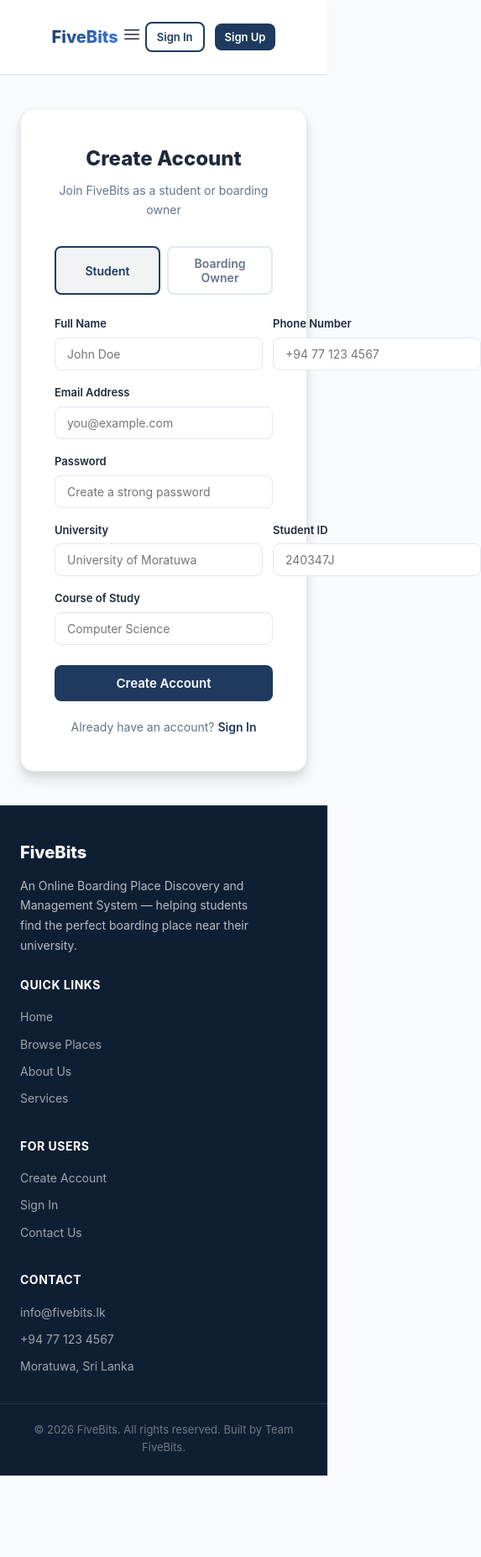
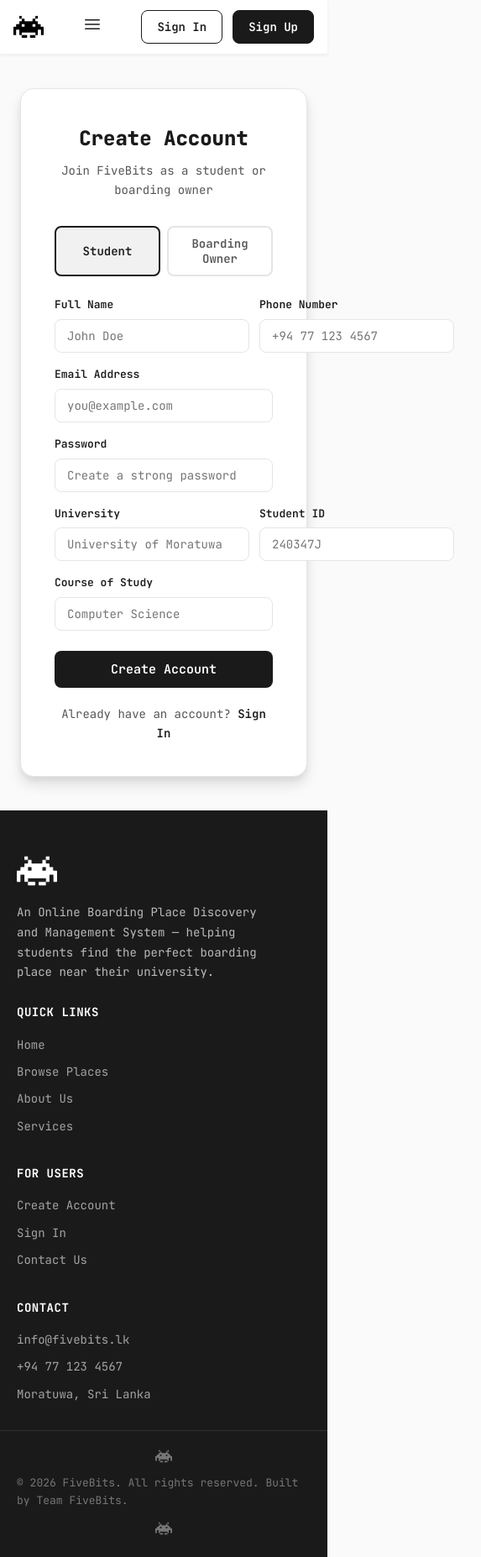
Before and after one commit to FiveBiits/fivebits-app, a React (Create React App) app in the folder fivebits-frontend/: page /signup in a window 390 px wide. Shown: the whole page at 84% size, 573 px wide, since content can reach past the window. Before the commit the page ends 1757 px from the top, so only its background shows below. Built offline with nearby package versions, Linux system fonts and the light colour scheme; no server answers.

Commit message:
Modify the Navbar and the Footer

```diff
--- a/fivebits-frontend/public/index.html
+++ b/fivebits-frontend/public/index.html
@@ -10,6 +10,9 @@
       content="Web site created using create-react-app"
     />
     <link rel="apple-touch-icon" href="%PUBLIC_URL%/logo192.png" />
+    <link rel="preconnect" href="https://fonts.googleapis.com" />
+    <link rel="preconnect" href="https://fonts.gstatic.com" crossorigin />
+    <link href="https://fonts.googleapis.com/css2?family=JetBrains+Mono:ital,wght@0,100..800;1,100..800&display=swap" rel="stylesheet" />
     <!--
       manifest.json provides metadata used when your web app is installed on a
       user's mobile device or desktop. See https://developers.google.com/web/fundamentals/web-app-manifest/
--- a/fivebits-frontend/src/index.css
+++ b/fivebits-frontend/src/index.css
@@ -1,20 +1,20 @@
 :root {
-  --primary: #1e3a5f;
-  --primary-light: #2d5a8e;
-  --primary-dark: #0f1f33;
-  --accent: #f59e0b;
-  --accent-light: #fbbf24;
+  --primary: #1b1a1a;
+  --primary-light: #333333;
+  --primary-dark: #000000;
+  --accent: #1b1a1a;
+  --accent-light: #ffffff;
   --success: #10b981;
   --danger: #ef4444;
   --warning: #f59e0b;
-  --info: #3b82f6;
+  --info: #555555;
   --bg-primary: #ffffff;
-  --bg-secondary: #f8fafc;
-  --bg-tertiary: #f1f5f9;
-  --text-primary: #1e293b;
-  --text-secondary: #64748b;
-  --text-muted: #94a3b8;
-  --border: #e2e8f0;
+  --bg-secondary: #fafafa;
+  --bg-tertiary: #f5f5f5;
+  --text-primary: #1b1a1a;
+  --text-secondary: #555555;
+  --text-muted: #999999;
+  --border: #e5e5e5;
   --shadow-sm: 0 1px 2px rgba(0,0,0,0.05);
   --shadow: 0 1px 3px rgba(0,0,0,0.1), 0 1px 2px rgba(0,0,0,0.06);
   --shadow-md: 0 4px 6px rgba(0,0,0,0.07), 0 2px 4px rgba(0,0,0,0.06);
@@ -33,7 +33,7 @@
 }
 
 body {
-  font-family: -apple-system, BlinkMacSystemFont, 'Segoe UI', 'Inter', 'Roboto', sans-serif;
+  font-family: 'JetBrains Mono', monospace;
   -webkit-font-smoothing: antialiased;
   -moz-osx-font-smoothing: grayscale;
   background-color: var(--bg-secondary);
--- a/fivebits-frontend/src/layouts/footer.css
+++ b/fivebits-frontend/src/layouts/footer.css
@@ -1,9 +1,103 @@
-.footer { background: var(--primary-dark); color: rgba(255,255,255,0.7); padding: 40px 0 24px; margin-top: auto; }
-.footer-inner { max-width: 1200px; margin: 0 auto; padding: 0 24px; display: grid; grid-template-columns: 2fr 1fr 1fr 1fr; gap: 40px; }
-.footer-brand h3 { font-size: 20px; font-weight: 800; color: white; margin-bottom: 12px; }
-.footer-brand p { font-size: 14px; line-height: 1.7; max-width: 300px; }
-.footer-col h4 { color: white; font-size: 14px; font-weight: 700; margin-bottom: 16px; text-transform: uppercase; letter-spacing: 0.5px; }
-.footer-col a { display: block; color: rgba(255,255,255,0.6); font-size: 14px; text-decoration: none; margin-bottom: 10px; transition: var(--transition); }
-.footer-col a:hover { color: var(--accent); }
-.footer-bottom { max-width: 1200px; margin: 32px auto 0; padding: 20px 24px 0; border-top: 1px solid rgba(255,255,255,0.1); text-align: center; font-size: 13px; color: rgba(255,255,255,0.4); }
-@media (max-width: 768px) { .footer-inner { grid-template-columns: 1fr; gap: 24px; } }
+/* ── Footer ── */
+.footer {
+  background: #1b1a1a;
+  color: rgba(255, 255, 255, 0.7);
+  padding: 48px 0 24px;
+  margin-top: auto;
+}
+
+.footer-inner {
+  max-width: 1200px;
+  margin: 0 auto;
+  padding: 0 32px;
+  display: grid;
+  grid-template-columns: 2fr 1fr 1fr 1fr;
+  gap: 40px;
+}
+
+/* ── Brand ── */
+.footer-brand-header {
+  display: flex;
+  align-items: center;
+  gap: 10px;
+  margin-bottom: 14px;
+}
+
+.footer-logo {
+  height: 48px;
+  width: auto;
+  object-fit: contain;
+  filter: brightness(0) invert(1);
+}
+
+.footer-brand h3 {
+  font-size: 20px;
+  font-weight: 800;
+  color: #ffffff;
+  margin: 0;
+}
+
+.footer-brand p {
+  font-size: 14px;
+  line-height: 1.7;
+  max-width: 300px;
+}
+
+/* ── Columns ── */
+.footer-col h4 {
+  color: #ffffff;
+  font-size: 14px;
+  font-weight: 700;
+  margin-bottom: 16px;
+  text-transform: uppercase;
+  letter-spacing: 0.5px;
+}
+
+.footer-col a {
+  display: block;
+  color: rgba(255, 255, 255, 0.6);
+  font-size: 14px;
+  text-decoration: none;
+  margin-bottom: 10px;
+  transition: color 0.2s;
+}
+
+.footer-col a:hover {
+  color: #ffffff;
+}
+
+/* ── Bottom bar ── */
+.footer-bottom {
+  max-width: 1200px;
+  margin: 32px auto 0;
+  padding: 20px 32px 0;
+  border-top: 1px solid rgba(255, 255, 255, 0.1);
+  display: flex;
+  align-items: center;
+  justify-content: center;
+  gap: 12px;
+  font-size: 13px;
+  color: rgba(255, 255, 255, 0.4);
+}
+
+.footer-bottom-icon {
+  height: 20px;
+  width: 20px;
+  object-fit: contain;
+  filter: brightness(0) invert(1);
+  opacity: 0.4;
+}
+
+/* ── Responsive ── */
+@media (max-width: 768px) {
+  .footer-inner {
+    grid-template-columns: 1fr;
+    gap: 24px;
+    padding: 0 20px;
+  }
+
+  .footer-bottom {
+    padding: 20px 20px 0;
+    flex-wrap: wrap;
+  }
+}
--- a/fivebits-frontend/src/layouts/footer.jsx
+++ b/fivebits-frontend/src/layouts/footer.jsx
@@ -1,4 +1,5 @@
 import { Link } from 'react-router-dom';
+import logo from '../assets/logo.png';
 import './footer.css';
 
 export default function Footer() {
@@ -6,7 +7,9 @@ export default function Footer() {
     <footer className="footer">
       <div className="footer-inner">
         <div className="footer-brand">
-          <h3>FiveBits</h3>
+          <div className="footer-brand-header">
+            <img src={logo} alt="FiveBits" className="footer-logo" />
+          </div>
           <p>An Online Boarding Place Discovery and Management System — helping students find the perfect boarding place near their university.</p>
         </div>
         <div className="footer-col">
@@ -30,7 +33,9 @@ export default function Footer() {
         </div>
       </div>
       <div className="footer-bottom">
-        &copy; {new Date().getFullYear()} FiveBits. All rights reserved. Built by Team FiveBits.
+        <img src={logo} alt="" className="footer-bottom-icon" />
+        <span>&copy; {new Date().getFullYear()} FiveBits. All rights reserved. Built by Team FiveBits.</span>
+        <img src={logo} alt="" className="footer-bottom-icon" />
       </div>
     </footer>
   );
--- a/fivebits-frontend/src/layouts/navbar.css
+++ b/fivebits-frontend/src/layouts/navbar.css
@@ -1,53 +1,44 @@
-.navbar { background: var(--bg-primary); border-bottom: 1px solid var(--border); position: sticky; top: 0; z-index: 1000; box-shadow: var(--shadow-sm); }
-.navbar-inner { max-width: 1200px; margin: 0 auto; padding: 0 24px; display: flex; align-items: center; justify-content: space-between; height: 64px; }
-.navbar-logo { display: flex; align-items: center; gap: 10px; font-size: 20px; font-weight: 800; color: var(--primary); text-decoration: none; }
-.navbar-logo span { background: linear-gradient(135deg, var(--primary), var(--info)); -webkit-background-clip: text; -webkit-text-fill-color: transparent; background-clip: text; }
-.navbar-links { display: flex; align-items: center; gap: 4px; list-style: none; }
-.navbar-links a { display: flex; align-items: center; gap: 6px; padding: 8px 16px; border-radius: var(--radius); color: var(--text-secondary); font-size: 14px; font-weight: 500; text-decoration: none; transition: var(--transition); }
-.navbar-links a:hover { color: var(--primary); background: var(--bg-tertiary); }
-.navbar-links a.active { color: var(--primary); background: rgba(30,58,95,0.08); font-weight: 600; }
-.navbar-actions { display: flex; align-items: center; gap: 12px; }
-.navbar-user { position: relative; }
-.navbar-user-btn { display: flex; align-items: center; gap: 8px; padding: 6px 12px; border: 1px solid var(--border); border-radius: var(--radius); background: var(--bg-primary); cursor: pointer; transition: var(--transition); }
-.navbar-user-btn:hover { border-color: var(--primary); box-shadow: var(--shadow-sm); }
-.navbar-avatar { width: 32px; height: 32px; border-radius: 50%; background: linear-gradient(135deg, var(--primary), var(--info)); display: flex; align-items: center; justify-content: center; color: white; font-weight: 700; font-size: 13px; flex-shrink: 0; }
-.navbar-user-info { text-align: left; }
-.navbar-user-name { font-size: 13px; font-weight: 600; color: var(--text-primary); }
-.navbar-user-role { font-size: 11px; color: var(--text-muted); text-transform: capitalize; }
-.navbar-dropdown { position: absolute; top: calc(100% + 8px); right: 0; min-width: 200px; background: var(--bg-primary); border: 1px solid var(--border); border-radius: var(--radius-lg); box-shadow: var(--shadow-lg); padding: 8px; z-index: 1001; animation: dropIn 0.15s ease; }
-@keyframes dropIn { from { opacity: 0; transform: translateY(-6px); } to { opacity: 1; transform: translateY(0); } }
-.navbar-dropdown a, .navbar-dropdown button { display: flex; align-items: center; gap: 10px; width: 100%; padding: 10px 12px; border: none; background: none; border-radius: var(--radius); font-size: 14px; color: var(--text-primary); cursor: pointer; transition: var(--transition); text-decoration: none; }
-.navbar-dropdown a:hover, .navbar-dropdown button:hover { background: var(--bg-tertiary); }
-.navbar-dropdown button.logout { color: var(--danger); }
-.navbar-dropdown-divider { height: 1px; background: var(--border); margin: 4px 0; }
-.navbar-mobile-btn { display: none; background: none; border: none; font-size: 24px; color: var(--text-primary); cursor: pointer; padding: 4px; }
-@media (max-width: 768px) {
-  .navbar-links { display: none; }
-  .navbar-mobile-btn { display: block; }
-  .navbar-links.mobile-open { display: flex; flex-direction: column; position: absolute; top: 64px; left: 0; right: 0; background: var(--bg-primary); border-bottom: 1px solid var(--border); padding: 16px; box-shadow: var(--shadow-md); }
-  .navbar-user-info { display: none; }
+/* ── Navbar ── */
+.navbar {
+  background: #ffffff;
+  border-bottom: 1px solid #f0f0f0;
+  position: sticky;
+  top: 0;
+  z-index: 1000;
+  box-shadow: 0 1px 4px rgba(0, 0, 0, 0.06);
 }
-.navbar {
+
+.navbar-inner {
+  max-width: 1200px;
+  margin: 0 auto;
+  padding: 0 32px;
   display: flex;
   align-items: center;
   justify-content: space-between;
-  padding: 16px 32px;
-  background-color: #ffffff;
-  position: relative;
-  z-index: 100;
+  height: 64px;
 }
 
-.navbar-logo img {
-  height: 10vh;
-  display: block;
+/* ── Logo ── */
+.navbar-logo {
+  display: flex;
+  align-items: center;
+  text-decoration: none;
+  flex-shrink: 0;
 }
 
-/* ── Desktop links ── */
+.navbar-logo-img {
+  height: 44px;
+  width: auto;
+  object-fit: contain;
+}
+
+/* ── Nav Links ── */
 .navbar-links {
+  display: flex;
+  align-items: center;
+  gap: 4px;
   list-style: none;
-  display: flex;
-  gap: 24px;
-  margin: 0;
+  margin: 0 auto;
   padding: 0;
 }
 
@@ -55,15 +46,24 @@
   display: flex;
   align-items: center;
   gap: 6px;
-  color: rgb(27, 26, 26);
+  padding: 8px 16px;
+  border-radius: 8px;
+  color: #444;
+  font-size: 14px;
+  font-weight: 500;
   text-decoration: none;
-  font-weight: 600;
-  transition: color 0.2s;
+  transition: color 0.2s, background-color 0.2s;
 }
 
-.navbar-links a:hover,
+.navbar-links a:hover {
+  color: #1b1a1a;
+  background: #f5f5f5;
+}
+
 .navbar-links a.active {
-  color: #707070;
+  color: #1b1a1a;
+  background: rgba(27, 26, 26, 0.07);
+  font-weight: 600;
 }
 
 .navbar-links li {
@@ -71,267 +71,205 @@
 }
 
 .navbar-links li:hover {
+  transform: scale(1.03);
+}
+
+/* ── Actions (Sign In/Up or Profile) ── */
+.navbar-actions {
+  display: flex;
+  align-items: center;
+  gap: 12px;
+  flex-shrink: 0;
+}
+
+/* ── Profile Icon Button ── */
+.navbar-user {
+  position: relative;
+}
+
+.navbar-profile-icon {
+  display: flex;
+  align-items: center;
+  justify-content: center;
+  width: 40px;
+  height: 40px;
+  border-radius: 50%;
+  border: 2px solid #e0e0e0;
+  background: #ffffff;
+  color: #1b1a1a;
+  cursor: pointer;
+  transition: border-color 0.2s, background-color 0.2s, transform 0.2s;
+}
+
+.navbar-profile-icon:hover {
+  border-color: #1b1a1a;
+  background: #f5f5f5;
   transform: scale(1.05);
 }
 
-.nav-icon {
-  display: none;
-  width: 20px;
-  height: 20px;
+/* ── Dropdown ── */
+.navbar-dropdown {
+  position: absolute;
+  top: calc(100% + 10px);
+  right: 0;
+  min-width: 200px;
+  background: #ffffff;
+  border: 1px solid #f0f0f0;
+  border-radius: 12px;
+  box-shadow: 0 8px 30px rgba(0, 0, 0, 0.12);
+  padding: 8px;
+  z-index: 1001;
+  animation: dropIn 0.15s ease;
 }
 
-.nav-icon svg {
-  width: 100%;
-  height: 100%;
+@keyframes dropIn {
+  from { opacity: 0; transform: translateY(-6px); }
+  to { opacity: 1; transform: translateY(0); }
 }
 
-/* ── Auth section ── */
-.navbar-auth {
-  display: flex;
-  align-items: center;
-  gap: 12px;
-}
-
-.signin-btn {
-  background-color: #1b1a1a;
-  color: #ffffff;
-  text-decoration: none;
-  font-weight: 500;
-  padding: 10px 22px;
-  border-radius: 5px;
-  transition: background-color 0.2s ease, transform 0.2s ease;
-  display: flex;
-  align-items: center;
-  gap: 8px;
-}
-
-.signin-btn:hover {
-  background-color: #707070;
-  transform: scale(1.05);
-}
-
-.signin-icon {
-  display: none;
-  width: 20px;
-  height: 20px;
-}
-
-.signin-icon svg {
-  width: 100%;
-  height: 100%;
-}
-
-/* ── User avatar / dropdown ── */
-.user-menu {
-  position: relative;
-}
-
-.user-icon-btn {
-  background: none;
-  border: none;
-  cursor: pointer;
-  padding: 0;
-}
-
-.user-avatar {
-  width: 40px;
-  height: 40px;
-  border-radius: 50%;
-  background-color: #1b1a1a;
-  color: #ffffff;
-  display: flex;
-  align-items: center;
-  justify-content: center;
-  font-weight: 700;
-  font-size: 1rem;
-  transition: background-color 0.2s ease, transform 0.2s ease;
-}
-
-.user-avatar:hover {
-  background-color: #707070;
-  transform: scale(1.05);
-}
-
-.user-dropdown {
-  position: absolute;
-  top: calc(100% + 12px);
-  right: 0;
-  background: #ffffff;
-  border-radius: 10px;
-  box-shadow: 0 8px 30px rgba(0, 0, 0, 0.12);
-  min-width: 180px;
-  z-index: 1000;
-  overflow: hidden;
-  animation: fadeIn 0.15s ease;
-}
-
-@keyframes fadeIn {
-  from { opacity: 0; transform: translateY(-6px); }
-  to   { opacity: 1; transform: translateY(0); }
-}
-
-.dropdown-header {
-  padding: 14px 16px 10px;
+.navbar-dropdown-header {
+  padding: 10px 12px 8px;
   display: flex;
   flex-direction: column;
   gap: 2px;
 }
 
-.dropdown-name {
+.navbar-dropdown-name {
   font-weight: 700;
-  font-size: 0.95rem;
+  font-size: 14px;
   color: #1b1a1a;
 }
 
-.dropdown-role {
-  font-size: 0.75rem;
+.navbar-dropdown-role {
+  font-size: 12px;
   color: #888;
   text-transform: capitalize;
 }
 
-.dropdown-divider {
+.navbar-dropdown a,
+.navbar-dropdown button {
+  display: flex;
+  align-items: center;
+  gap: 10px;
+  width: 100%;
+  padding: 10px 12px;
   border: none;
-  border-top: 1px solid #f0f0f0;
-  margin: 0;
+  background: none;
+  border-radius: 8px;
+  font-size: 14px;
+  color: #1b1a1a;
+  cursor: pointer;
+  transition: background-color 0.15s;
+  text-decoration: none;
+  font-weight: 500;
 }
 
-.dropdown-item {
-  display: block;
-  width: 100%;
-  padding: 11px 16px;
+.navbar-dropdown a:hover,
+.navbar-dropdown button:hover {
+  background: #f5f5f5;
+}
+
+.navbar-dropdown button.logout {
+  color: #cc0000;
+}
+
+.navbar-dropdown button.logout:hover {
+  background: #fff0f0;
+}
+
+.navbar-dropdown-divider {
+  height: 1px;
+  background: #f0f0f0;
+  margin: 4px 0;
+}
+
+/* ── Auth Buttons ── */
+.btn {
+  display: inline-flex;
+  align-items: center;
+  gap: 6px;
+  font-weight: 600;
+  border-radius: 8px;
+  text-decoration: none;
+  transition: background-color 0.2s, transform 0.2s;
+  cursor: pointer;
+}
+
+.btn-sm {
+  padding: 8px 18px;
+  font-size: 14px;
+}
+
+.btn-outline {
+  background: transparent;
+  border: 1.5px solid #1b1a1a;
+  color: #1b1a1a;
+}
+
+.btn-outline:hover {
+  background: #1b1a1a;
+  color: #fff;
+  transform: scale(1.03);
+}
+
+.btn-primary {
+  background: #1b1a1a;
+  border: 1.5px solid #1b1a1a;
+  color: #fff;
+}
+
+.btn-primary:hover {
+  background: #333;
+  transform: scale(1.03);
+}
+
+/* ── Mobile Toggle ── */
+.navbar-mobile-btn {
+  display: none;
   background: none;
   border: none;
-  text-align: left;
-  font-size: 0.9rem;
-  font-weight: 600;
+  font-size: 24px;
   color: #1b1a1a;
   cursor: pointer;
-  transition: background-color 0.15s ease;
+  padding: 4px;
 }
 
-.dropdown-item:hover {
-  background-color: #f5f5f5;
-}
-
-.dropdown-item--logout { color: #cc0000; }
-.dropdown-item--logout:hover { background-color: #fff0f0; }
-
-/* ── Hamburger ── */
-.hamburger {
-  display: none;
-  flex-direction: column;
-  justify-content: center;
-  gap: 5px;
-  background: none;
-  border: none;
-  cursor: pointer;
-  padding: 4px;
-  width: 32px;
-  height: 32px;
-}
-
-.ham-line {
-  display: block;
-  width: 22px;
-  height: 2px;
-  background-color: #1b1a1a;
-  border-radius: 2px;
-  transition: all 0.2s ease;
-}
-
-.ham-line.open:nth-child(1) { transform: translateY(7px) rotate(45deg); }
-.ham-line.open:nth-child(2) { opacity: 0; }
-.ham-line.open:nth-child(3) { transform: translateY(-7px) rotate(-45deg); }
-
-/* ── Mobile drawer ── */
-.mobile-menu {
-  display: none;
-  flex-direction: column;
-  position: absolute;
-  top: 100%;
-  left: 0;
-  right: 0;
-  background: #ffffff;
-  border-top: 1px solid #f0f0f0;
-  box-shadow: 0 8px 24px rgba(0,0,0,0.08);
-  z-index: 99;
-  max-height: 0;
-  overflow: hidden;
-  transition: max-height 0.3s ease;
-}
-
-.mobile-menu--open {
-  max-height: 400px;
-}
-
-.mobile-link {
-  display: flex;
-  align-items: center;
-  gap: 14px;
-  padding: 14px 24px;
-  color: #1b1a1a;
-  text-decoration: none;
-  font-weight: 600;
-  font-size: 0.95rem;
-  border-bottom: 1px solid #f5f5f5;
-  transition: background-color 0.15s;
-}
-
-.mobile-link:hover,
-.mobile-link.active {
-  background-color: #f5f5f5;
-}
-
-.mobile-link--signin {
-  color: #ffffff;
-  background-color: #1b1a1a;
-  margin: 12px 24px;
-  border-radius: 8px;
-  border-bottom: none;
-  justify-content: center;
-}
-
-.mobile-link--signin:hover {
-  background-color: #707070;
-}
-
-.mobile-icon {
-  width: 20px;
-  height: 20px;
-  flex-shrink: 0;
-}
-
-.mobile-icon svg {
-  width: 100%;
-  height: 100%;
-}
-
-
-
-/* Tablet: show icons alongside text, shrink gaps */
+/* ── Responsive ── */
 @media (max-width: 768px) {
-  .navbar {
-    padding: 12px 20px;
-    flex-wrap: wrap;
+  .navbar-inner {
+    padding: 0 16px;
   }
 
   .navbar-links {
     display: none;
   }
 
-  .mobile-menu {
+  .navbar-links.mobile-open {
     display: flex;
+    flex-direction: column;
+    position: absolute;
+    top: 64px;
+    left: 0;
+    right: 0;
+    background: #ffffff;
+    border-bottom: 1px solid #f0f0f0;
+    padding: 12px 16px;
+    box-shadow: 0 8px 24px rgba(0, 0, 0, 0.08);
+    margin: 0;
+    gap: 0;
   }
 
-  .hamburger {
-    display: flex;
+  .navbar-links.mobile-open a {
+    padding: 12px 16px;
+    font-size: 15px;
+    border-radius: 8px;
   }
 
-  .signin-btn {
-    display: none;
+  .navbar-mobile-btn {
+    display: block;
   }
 
-  .navbar-logo img {
-    height: 7vh;
+  .navbar-logo-img {
+    height: 36px;
   }
 }
--- a/fivebits-frontend/src/layouts/navbar.jsx
+++ b/fivebits-frontend/src/layouts/navbar.jsx
@@ -2,7 +2,8 @@ import { Link, useLocation, useNavigate } from 'react-router-dom';
 import { useAuth } from '../context/AuthContext';
 import { useState, useRef, useEffect } from 'react';
 import { HiOutlineHome, HiOutlineInformationCircle, HiOutlinePhone, HiOutlineCog, HiOutlineSearch } from 'react-icons/hi';
-import { HiOutlineArrowRightOnRectangle, HiOutlineChevronDown, HiOutlineUser, HiBars3 } from 'react-icons/hi2';
+import { HiOutlineArrowRightOnRectangle, HiOutlineUser, HiBars3 } from 'react-icons/hi2';
+import logo from '../assets/logo.png';
 import './navbar.css';
 
 export default function NavBar() {
@@ -34,7 +35,7 @@ export default function NavBar() {
     <nav className="navbar">
       <div className="navbar-inner">
         <Link to="/" className="navbar-logo">
-          <span>FiveBits</span>
+          <img src={logo} alt="FiveBits" className="navbar-logo-img" />
         </Link>
 
         <button className="navbar-mobile-btn" onClick={() => setMobileOpen(!mobileOpen)}>
@@ -52,16 +53,16 @@ export default function NavBar() {
         <div className="navbar-actions">
           {user ? (
             <div className="navbar-user" ref={dropdownRef}>
-              <button className="navbar-user-btn" onClick={() => setDropdownOpen(!dropdownOpen)}>
-                <div className="navbar-avatar">{user.name?.charAt(0).toUpperCase()}</div>
-                <div className="navbar-user-info">
-                  <div className="navbar-user-name">{user.name}</div>
-                  <div className="navbar-user-role">{user.userType?.toLowerCase()}</div>
-                </div>
-                <HiOutlineChevronDown size={14} />
+              <button className="navbar-profile-icon" onClick={() => setDropdownOpen(!dropdownOpen)} title={user.name}>
+                <HiOutlineUser size={20} />
               </button>
               {dropdownOpen && (
                 <div className="navbar-dropdown">
+                  <div className="navbar-dropdown-header">
+                    <span className="navbar-dropdown-name">{user.name}</span>
+                    <span className="navbar-dropdown-role">{user.userType?.toLowerCase()}</span>
+                  </div>
+                  <div className="navbar-dropdown-divider" />
                   <Link to={dashboardPath} onClick={() => setDropdownOpen(false)}>
                     <HiOutlineUser size={16} /> Dashboard
                   </Link>
--- a/fivebits-frontend/src/styles/auth.css
+++ b/fivebits-frontend/src/styles/auth.css
@@ -7,7 +7,7 @@
 .form-group { display: flex; flex-direction: column; gap: 6px; }
 .form-group label { font-size: 13px; font-weight: 600; color: var(--text-primary); }
 .form-group input, .form-group select { padding: 10px 14px; border: 1px solid var(--border); border-radius: var(--radius); font-size: 14px; transition: var(--transition); background: var(--bg-primary); color: var(--text-primary); }
-.form-group input:focus, .form-group select:focus { outline: none; border-color: var(--primary); box-shadow: 0 0 0 3px rgba(30,58,95,0.1); }
+.form-group input:focus, .form-group select:focus { outline: none; border-color: var(--primary); box-shadow: 0 0 0 3px rgba(27,26,26,0.1); }
 .form-row { display: grid; grid-template-columns: 1fr 1fr; gap: 12px; }
 .auth-submit { width: 100%; padding: 12px; border: none; border-radius: var(--radius); background: var(--primary); color: white; font-size: 15px; font-weight: 600; cursor: pointer; transition: var(--transition); margin-top: 8px; }
 .auth-submit:hover { background: var(--primary-light); }
@@ -17,4 +17,4 @@
 .auth-error { background: #fee2e2; color: #991b1b; padding: 10px 14px; border-radius: var(--radius); font-size: 13px; text-align: center; }
 .role-toggle { display: flex; gap: 8px; margin-bottom: 8px; }
 .role-toggle button { flex: 1; padding: 10px; border: 2px solid var(--border); border-radius: var(--radius); background: var(--bg-primary); font-size: 14px; font-weight: 600; color: var(--text-secondary); cursor: pointer; transition: var(--transition); }
-.role-toggle button.active { border-color: var(--primary); background: rgba(30,58,95,0.06); color: var(--primary); }
+.role-toggle button.active { border-color: var(--primary); background: rgba(27,26,26,0.06); color: var(--primary); }
--- a/fivebits-frontend/src/styles/contact.css
+++ b/fivebits-frontend/src/styles/contact.css
@@ -3,7 +3,7 @@
 .contact-lead { text-align: center; color: var(--text-secondary); margin-bottom: 32px; }
 .contact-form { background: var(--bg-primary); border: 1px solid var(--border); border-radius: var(--radius-xl); padding: 32px; display: flex; flex-direction: column; gap: 16px; }
 .contact-form textarea { padding: 10px 14px; border: 1px solid var(--border); border-radius: var(--radius); font-size: 14px; font-family: inherit; resize: vertical; min-height: 120px; }
-.contact-form textarea:focus { outline: none; border-color: var(--primary); box-shadow: 0 0 0 3px rgba(30,58,95,0.1); }
+.contact-form textarea:focus { outline: none; border-color: var(--primary); box-shadow: 0 0 0 3px rgba(27,26,26,0.1); }
 .contact-info { display: grid; grid-template-columns: repeat(auto-fit, minmax(180px, 1fr)); gap: 16px; margin-top: 32px; }
 .contact-info-item { text-align: center; padding: 20px; border: 1px solid var(--border); border-radius: var(--radius); }
 .contact-info-item h4 { font-size: 14px; font-weight: 600; margin-bottom: 4px; }
```
Also changed, not shown: fivebits-frontend/src/styles/dashboard.css (+5 -5 lines), fivebits-frontend/src/styles/home.css (+6 -6 lines).
